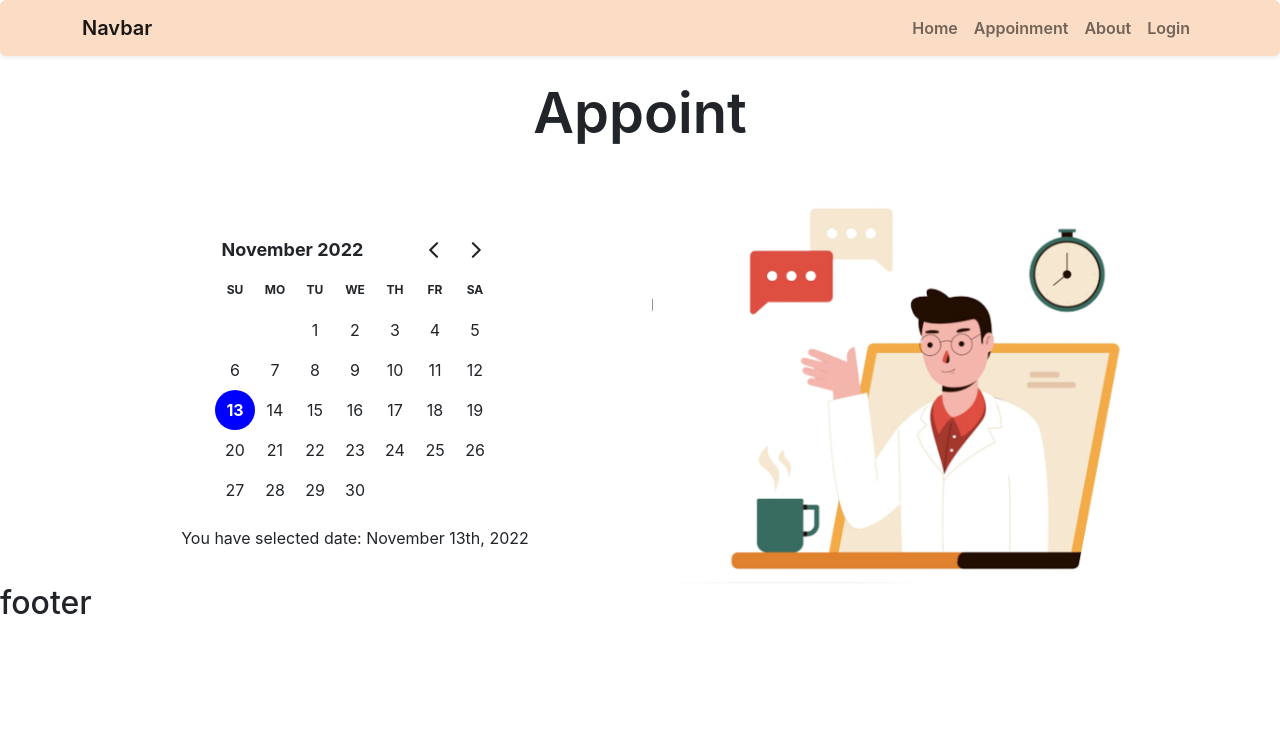
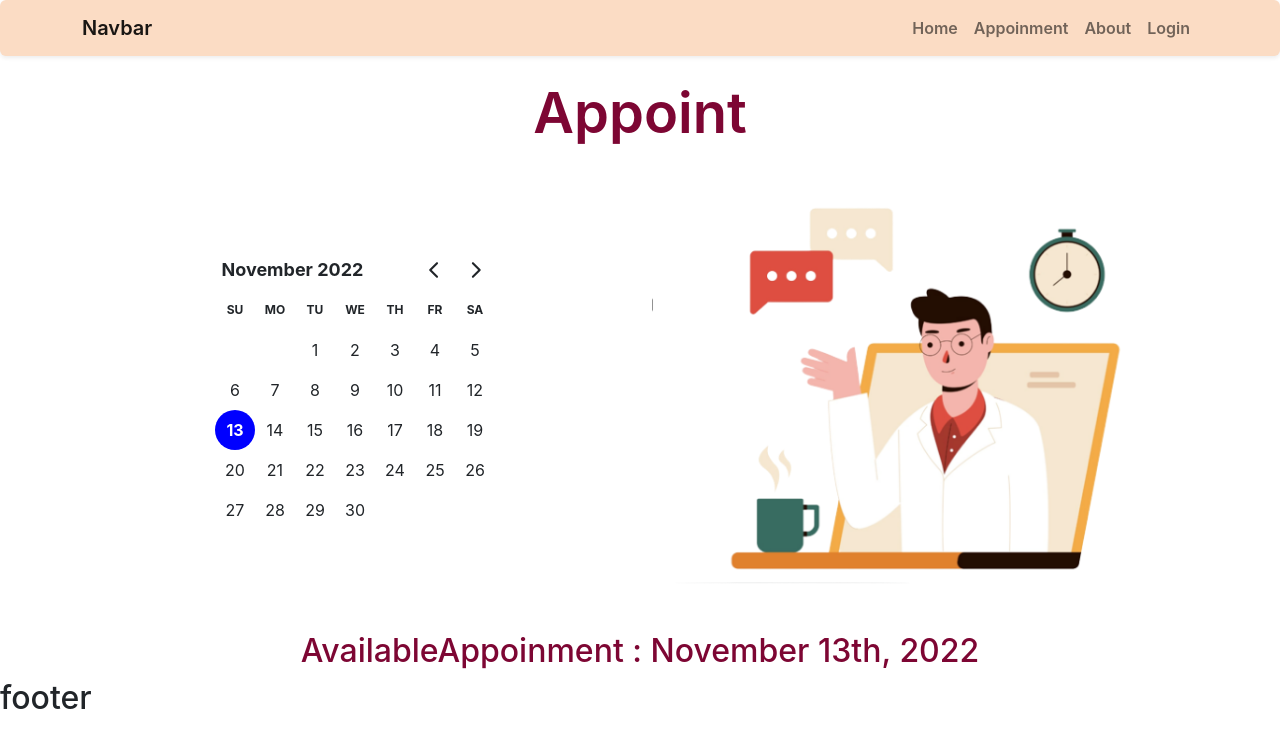
Before and after one commit to mohaimenur1/docter-portal, a React (Create React App) app: page /appoinment in a window 1280 px wide. Shown: the top 748 px of the page. Built offline with nearby package versions, Linux system fonts and the light colour scheme.

Commit message:
day picker implemented done

```diff
--- a/src/App.css
+++ b/src/App.css
@@ -5,6 +5,10 @@
  *
  * @format
  */
+
+.priamry-text-color {
+  color: #7d0633;
+}
 
 .App-logo {
   height: 40vmin;
--- a/src/components/AppoinmentBanner/AppoinmentBanner.js
+++ b/src/components/AppoinmentBanner/AppoinmentBanner.js
@@ -1,4 +1,6 @@
-import React from "react";
+/** @format */
+
+import React from 'react';
 
 const AppoinmentBanner = () => {
   return <div>h</div>;
--- /dev/null
+++ b/src/components/AvailableAppoinment/AvailableAppoinment.js
@@ -0,0 +1,16 @@
+/** @format */
+
+import { format } from 'date-fns';
+import React from 'react';
+
+const AvailableAppoinment = ({ selectedDate, setSelectedDate }) => {
+  return (
+    <div>
+      <h2 className='text-center mt-5 priamry-text-color'>
+        AvailableAppoinment : {format(selectedDate, 'PPP')}
+      </h2>
+    </div>
+  );
+};
+
+export default AvailableAppoinment;
--- a/src/pages/Appoinment/Appoinment.js
+++ b/src/pages/Appoinment/Appoinment.js
@@ -3,13 +3,16 @@
 import { format } from 'date-fns';
 import React, { useState } from 'react';
 import { DayPicker } from 'react-day-picker';
+import AvailableAppoinment from '../../components/AvailableAppoinment/AvailableAppoinment';
 import AppoinmentImg from './img/appoinmentdocimg.png';
 
 const Appoinment = () => {
   const [selectedDate, setSelectedDate] = useState(new Date());
   return (
     <div className='container'>
-      <h2 className='text-center mt-4 display-4 fw-semibold'>Appoint</h2>
+      <h2 className='text-center mt-4 display-4 fw-semibold priamry-text-color'>
+        Appoint
+      </h2>
       <div className='row d-flex justify-content-center align-items-center mt-5'>
         <div className='col-lg-6 d-flex flex-column justify-content-center align-items-center'>
           <DayPicker
@@ -17,7 +20,6 @@ const Appoinment = () => {
             selected={selectedDate}
             onSelect={setSelectedDate}
           />
-          <p>You have selected date: {format(selectedDate, 'PPP')}</p>
         </div>
         <div className='col-lg-6 d-flex flex-column justify-content-center align-items-center'>
           <img
@@ -27,6 +29,11 @@ const Appoinment = () => {
           />
         </div>
       </div>
+      {/* available appoinment component */}
+      <AvailableAppoinment
+        selectedDate={selectedDate}
+        setSelectedDate={setSelectedDate}
+      />
     </div>
   );
 };
```
